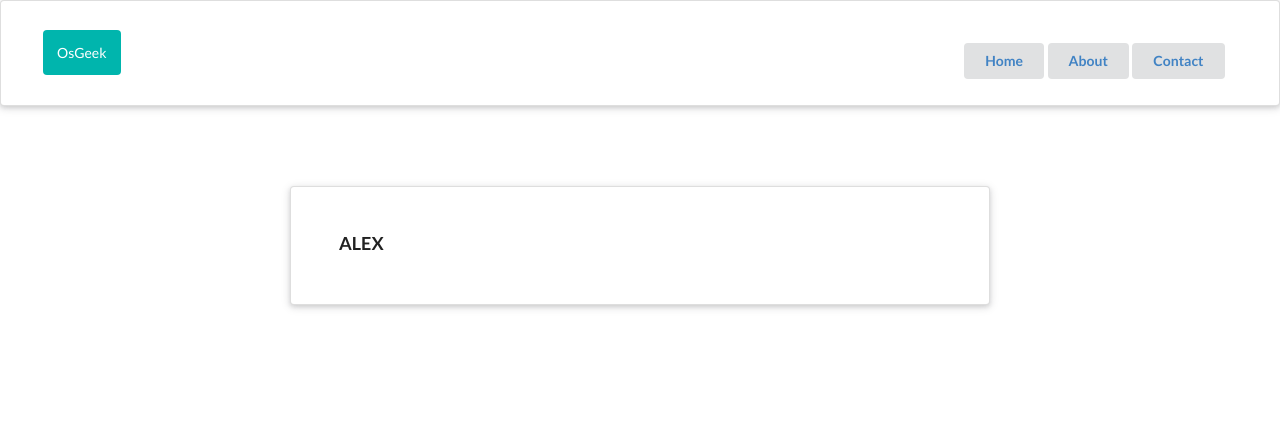
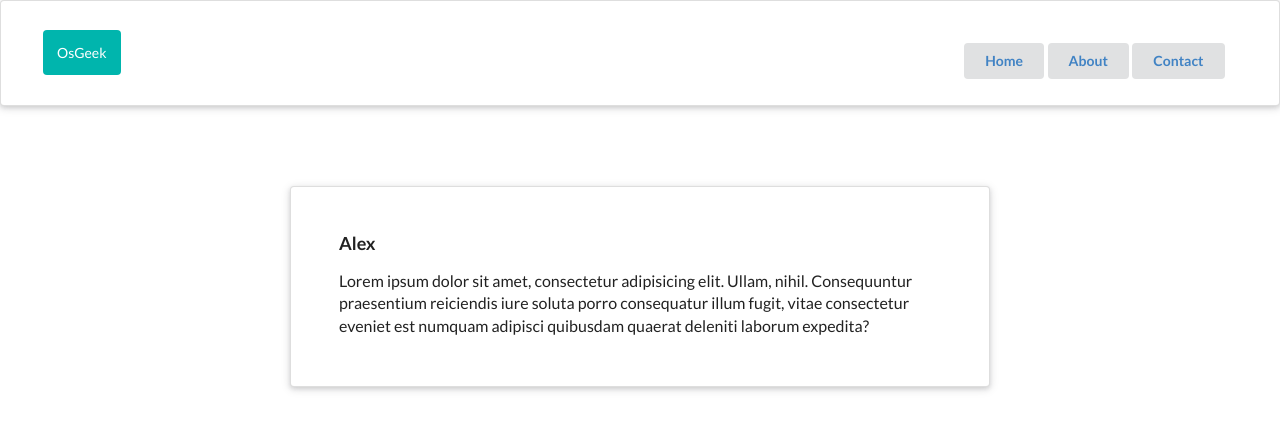
Before and after one commit to celsodasecond/react-router-practice, a React (Create React App) app: page /Alex in a window 1280 px wide. Shown: the top 430 px of the page. Built offline with nearby package versions, Linux system fonts and the light colour scheme.

Commit message:
converted cards to use redux

```diff
--- a/src/components/Card.js
+++ b/src/components/Card.js
@@ -1,21 +1,33 @@
-import React, { Component } from 'react'
+import React, { Component } from "react";
+import { connect } from "react-redux";
 
-export default class Card extends Component {
+class Card extends Component {
+	// state = { user: "" };
 
-    state = { user: '' }
+	// componentDidMount() {
+	// 	let user = this.props.match.params.user;
+	// 	this.setState({ user }); // ES2015 Allows the use of single variable since the key and value is the same.
+	// }
 
-    componentDidMount() {
-        let user = this.props.match.params.user
-        this.setState({user}) // ES2015 Allows the use of single variable since the key and value is the same.
-    }
+	render() {
+		// const { user } = this.state;
+		const { title, body } = this.props.card;
+		return (
+			<div
+				className="ui raised very padded text container segment"
+				style={{ marginTop: "80px" }}>
+				<h3 className="ui header">{title}</h3>
+				<p>{body}</p>
+			</div>
+		);
+	}
+}
 
-  render() {
-    const { user } = this.state
-    return (
-        <div
-            className='ui raised very padded text container segment' style={{ marginTop: '80px' }}>
-            <h3 className='ui header'>{ user.toUpperCase() }</h3>
-        </div>
-    )
-  }
-}
+const mapStateToProps = (state, ownProps) => {
+	let title = ownProps.match.params.user;
+	return {
+		card: state.cards.find((card) => card.title === title),
+	};
+};
+
+export default connect(mapStateToProps)(Card);
```
